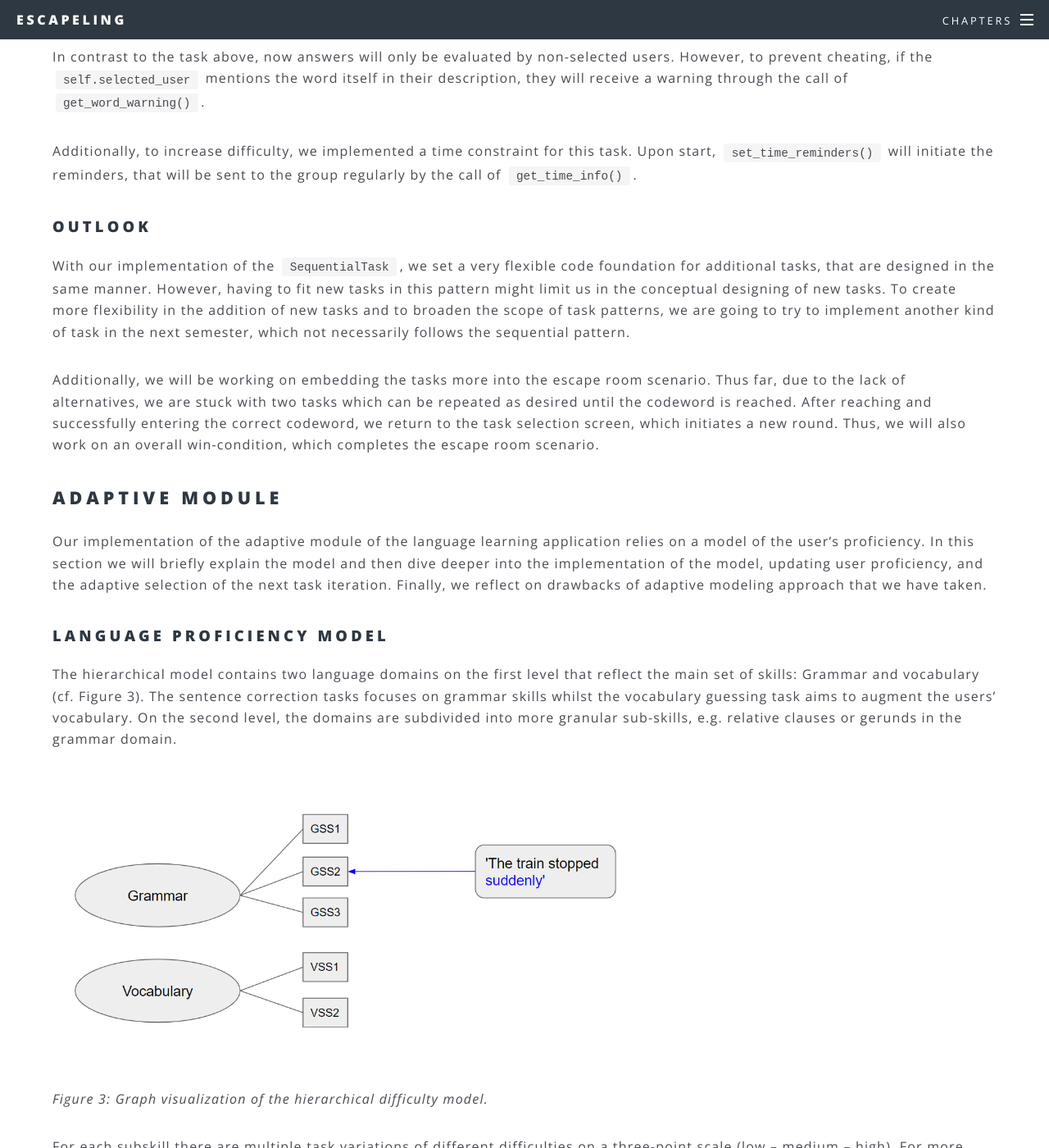
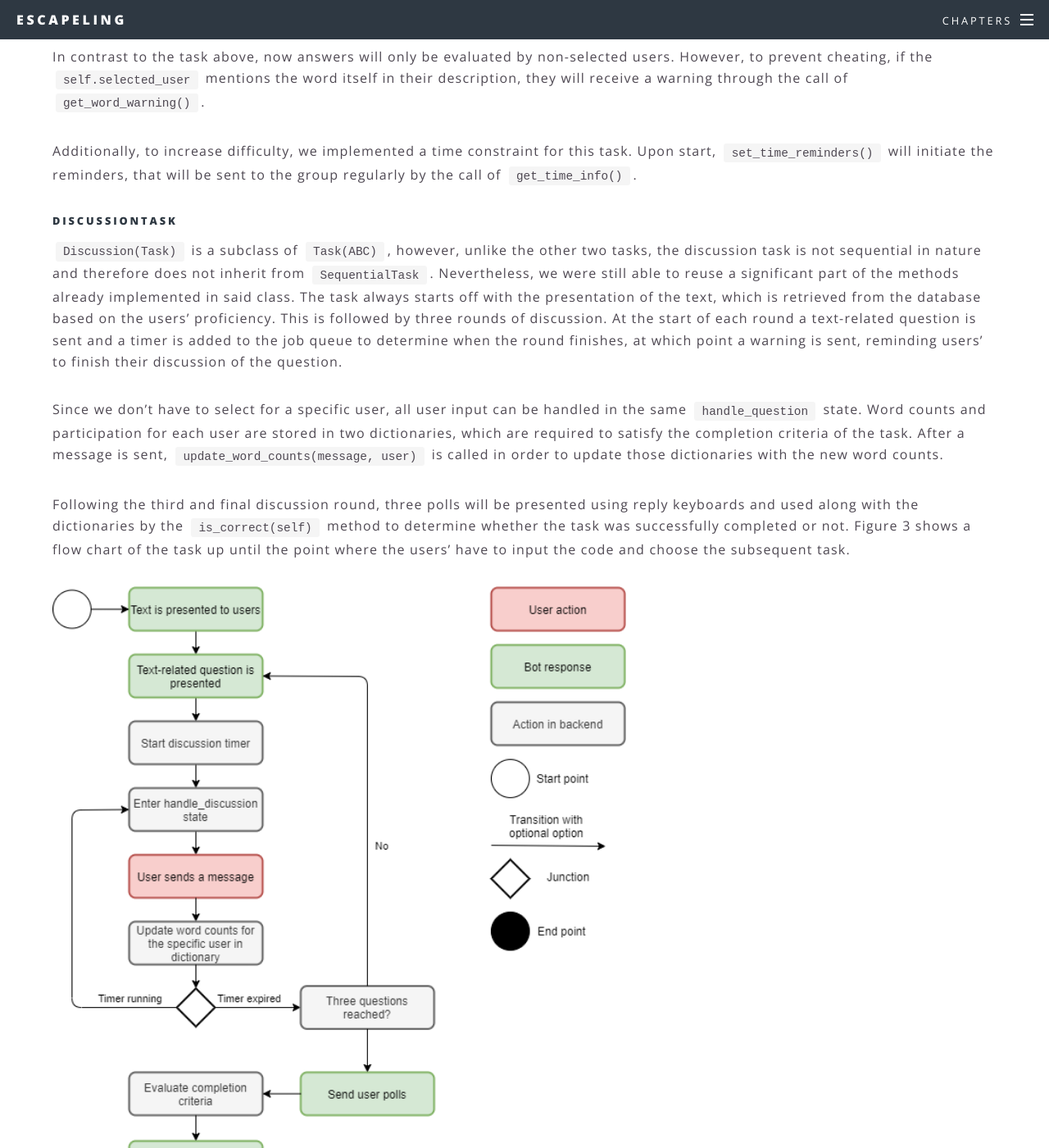
Before and after one commit to ALLUOS/ALLUOS.github.io, a Jekyll site: the page built from _posts/2020-05-02-implementation.md, in a window 1280 px wide and 1400 px high, scrolled down 6601 px. Shown: the whole window at 82% size. Built offline with Jekyll 4.4.1, drawn with Linux system fonts in a browser that asks for light colours; some of the changed text lies outside the part shown.

Commit message:
Update 2020-05-02-implementation.md
Add description and flow chart of discussion task and

```diff
--- a/_posts/2020-05-02-implementation.md
+++ b/_posts/2020-05-02-implementation.md
@@ -116,6 +116,21 @@ In contrast to the task above, now answers will only be evaluated by non-selecte
 
 Additionally, to increase difficulty, we implemented a time constraint for this task. Upon start, `set_time_reminders()` will initiate the reminders, that will be sent to the group regularly by the call of `get_time_info()`.
 
+##### DiscussionTask
+
+`Discussion(Task)` is a subclass of `Task(ABC)`, however, unlike the other two tasks, the discussion task is not sequential in nature and therefore does not inherit from `SequentialTask`. Nevertheless, we were still able to reuse a significant part of the methods already implemented in said class.
+The task always starts off with the presentation of the text, which is retrieved from the database based on the users' proficiency. This is followed by three rounds of discussion.
+At the start of each round a text-related question is sent and a timer is added to the job queue to determine when the round finishes, at which point a warning is sent, reminding users' to finish their discussion of the question.
+
+Since we don't have to select for a specific user, all user input can be handled in the same `handle_question` state. Word counts and participation for each user are stored in two dictionaries, which are required to satisfy the completion criteria of the task.
+After a message is sent, `update_word_counts(message, user)` is called in order to update those dictionaries with the new word counts.
+
+Following the third and final discussion round, three polls will be presented using reply keyboards and used along with the dictionaries by the `is_correct(self)` method to determine whether the task was successfully completed or not. Figure 3 shows a flow chart of the task up until the point where the users' have to input the code and choose the subsequent task.
+
+<img src="https://github.com/ALLUOS/ALLUOS.github.io/raw/master/assets/images/Discussion_Flowchart.png" alt="Figure 3: Flow of the discussion task including backend activities" width="700">
+
+*Figure 3: Flow of the discussion task including backend activities*
+
 
 ### Outlook
 With our implementation of the `SequentialTask`, we set a very flexible code foundation for additional tasks, that are designed in the same manner. However, having to fit new tasks in this pattern might limit us in the conceptual designing of new tasks. To create more flexibility in the addition of new tasks and to broaden the scope of task patterns, we are going to try to implement another kind of task in the next semester, which not necessarily follows the sequential pattern.
```
